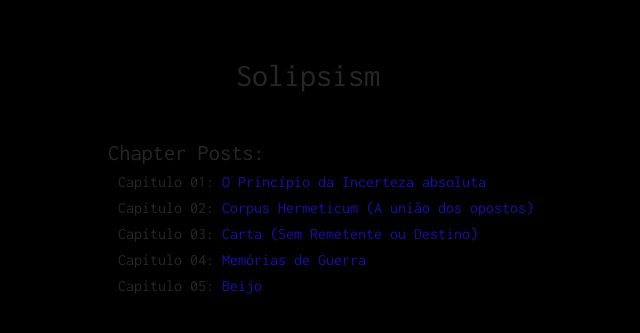
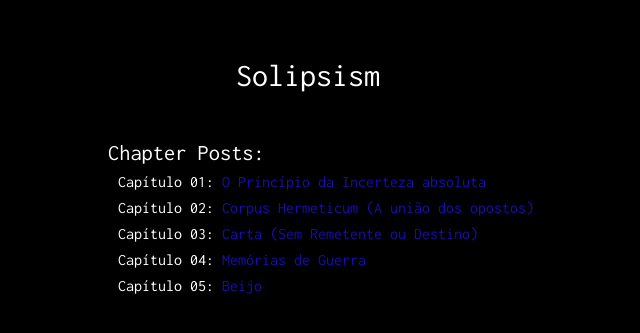
Before and after one commit to sorathpanzer/sorathpanzer.github.io, a Jekyll site: the page built from index.html, in a window 1280 px wide. Shown: the top 333 px of the page, without its empty margins (232-872 px from the left). Built offline with Jekyll 4.4.1, drawn with Linux system fonts in a browser that asks for light colours.

Commit message:
Update main.scss

```diff
--- a/assets/css/main.scss
+++ b/assets/css/main.scss
@@ -5,7 +5,7 @@
 @import "config";
 
 body {
-    color: $color-fg;
+    color: #FFFFFF;
     background: #000000;
     background-color: #000000;
     font-family: 'Inconsolata', ;
```
